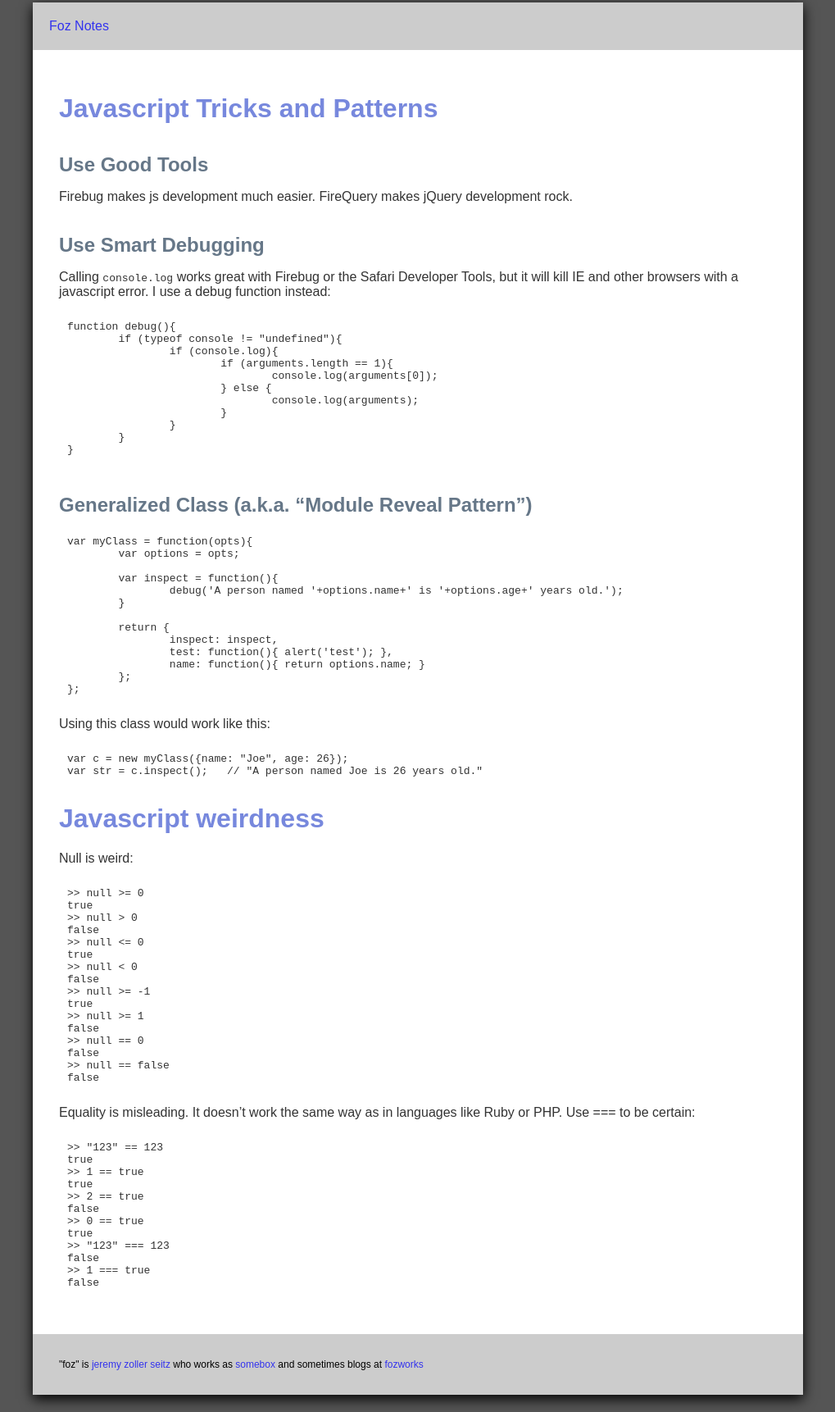
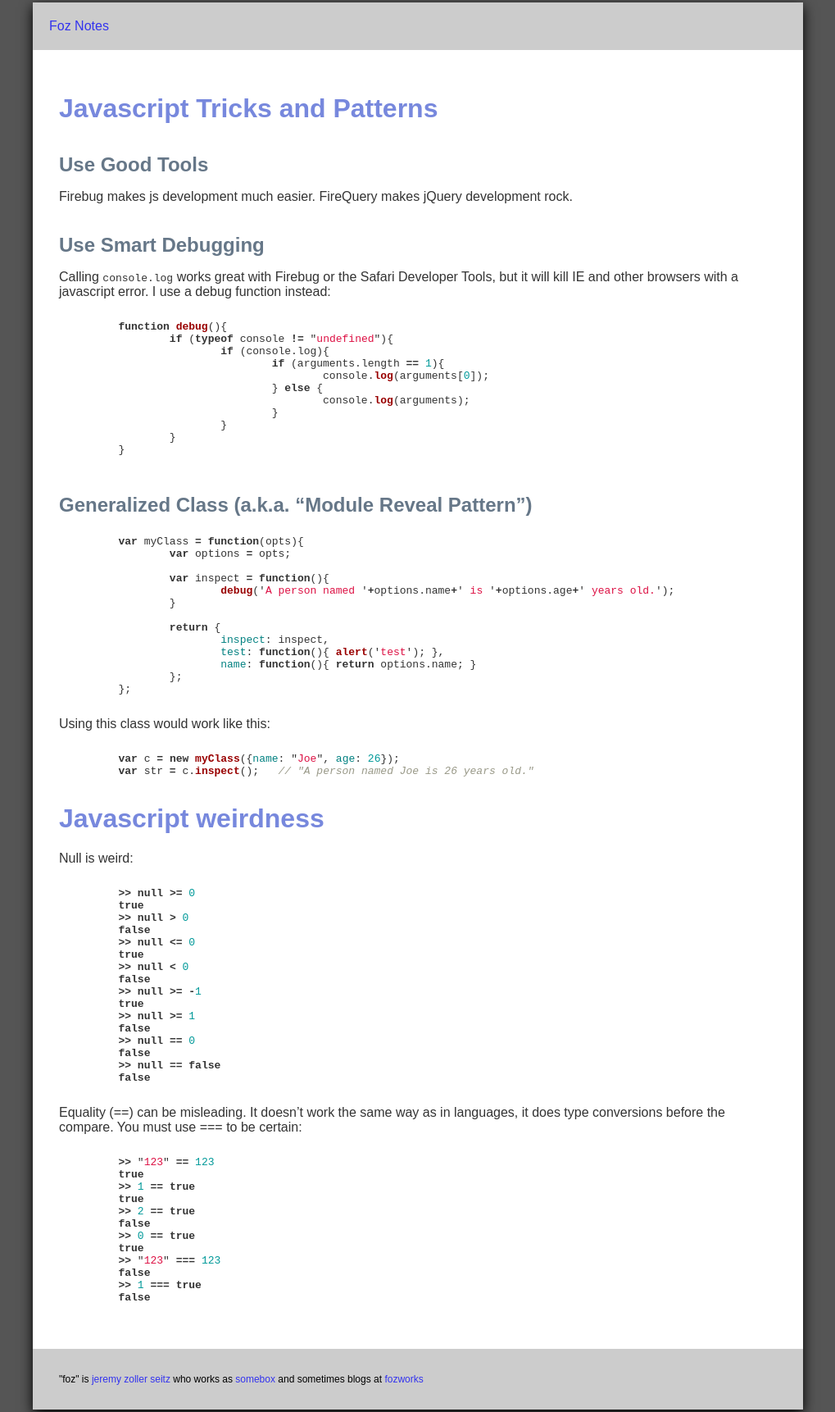
Before and after one commit to foz/foz.github.com, a Jekyll site: the page built from javascript-notes.md, in a window 1280 px wide. Shown: the whole page at 82% size, without its empty margins (130-1149 px from the left). Built offline with Jekyll 4.4.1, drawn with Linux system fonts in a browser that asks for light colours; Markdown is read by kramdown in place of the engine named in the settings.

Commit message:
more link fixes, syntax for js

````diff
--- a/javascript-notes.md
+++ b/javascript-notes.md
@@ -14,6 +14,7 @@ Firebug makes js development much easier. FireQuery makes jQuery development roc
 
 Calling `console.log` works great with Firebug or the Safari Developer Tools, but it will kill IE and other browsers with a javascript error. I use a debug function instead:
 
+```js
 	function debug(){
 		if (typeof console != "undefined"){
 			if (console.log){
@@ -25,9 +26,11 @@ Calling `console.log` works great with Firebug or the Safari Developer Tools, bu
 			}
 		}
 	}
+```
 
 ## Generalized Class (a.k.a. "Module Reveal Pattern")
 
+```js
 	var myClass = function(opts){
 		var options = opts;
 
@@ -41,16 +44,17 @@ Calling `console.log` works great with Firebug or the Safari Developer Tools, bu
 			name: function(){ return options.name; }
 		};
 	};
+```
 
 Using this class would work like this:
-
+```js
 	var c = new myClass({name: "Joe", age: 26});
 	var str = c.inspect();   // "A person named Joe is 26 years old."
-
+```
 # Javascript weirdness
 
 Null is weird:
-
+```js
 	>> null >= 0
 	true
 	>> null > 0
@@ -67,9 +71,11 @@ Null is weird:
 	false
 	>> null == false
 	false
+```
 
-Equality is misleading. It doesn't work the same way as in languages like Ruby or PHP. Use === to be certain:
+Equality (==) can be misleading. It doesn't work the same way as in languages, it does type conversions before the compare. You must use === to be certain:
 
+```js
 	>> "123" == 123
 	true
 	>> 1 == true
@@ -82,3 +88,4 @@ Equality is misleading. It doesn't work the same way as in languages like Ruby o
 	false
 	>> 1 === true
 	false
+```
````
Also changed, not shown: index.md (+3 -3 lines).
